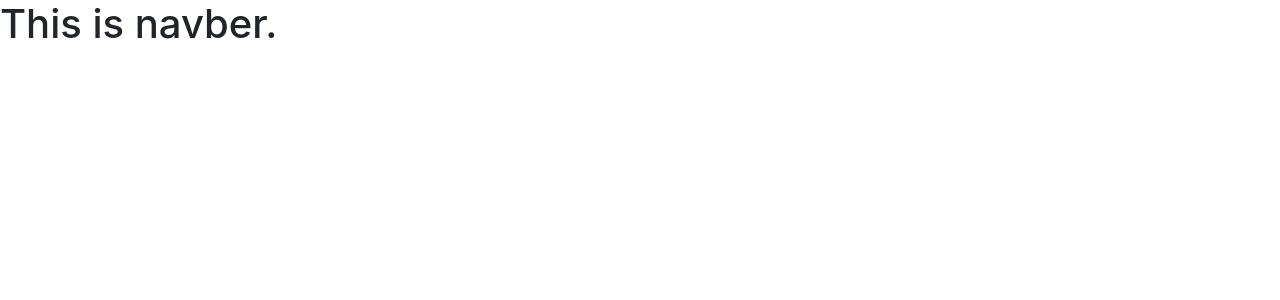
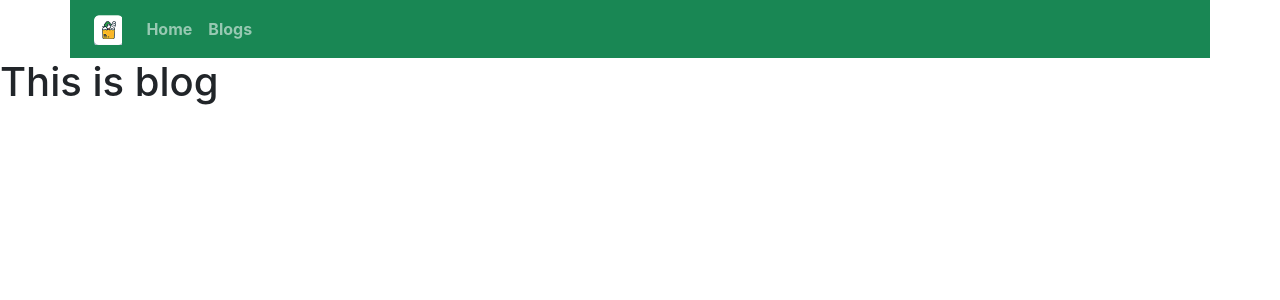
Before and after one commit to jrtanmoy/warehouse-management-clint-site, a React (Create React App) app: page /blogs in a window 1280 px wide. Before the commit this address had no page. Shown: the top 300 px of the page. Built offline with nearby package versions, Linux system fonts and the light colour scheme.

Commit message:
basic setup for navber & implement react router

```diff
--- a/src/App.js
+++ b/src/App.js
@@ -2,8 +2,8 @@
 import './App.css';
 import { Route, Routes } from 'react-router-dom';
 import Home from './components/Home/Home';
-import About from './components/About/About';
 import Navber from './components/Navber/Navber';
+import Blogs from './components/Blogs/Blogs';
 
 function App() {
   return (
@@ -11,7 +11,8 @@
       <Navber></Navber>
       <Routes>
         <Route path="/" element={<Home />} />
-        <Route path="about" element={<About />} />
+        <Route path="/home" element={<Home />} />
+        <Route path="/blogs" element={<Blogs />} />
       </Routes>
     </div>
   );
--- a/src/components/About/About.js
+++ b/src/components/Blogs/Blogs.js
@@ -1,11 +1,11 @@
 import React from 'react';
 
-const About = () => {
+const Blogs = () => {
     return (
         <div>
-            <h1>this is about.</h1>
+            <h1>This is blog</h1>
         </div>
     );
 };
 
-export default About;
+export default Blogs;
--- a/src/components/Navber/Navber.js
+++ b/src/components/Navber/Navber.js
@@ -1,10 +1,32 @@
 import React from 'react';
+import { Container, Nav, Navbar, } from 'react-bootstrap';
+import { Link } from 'react-router-dom';
+import logo from '../../images/grocery-logo1.png'
+
+
 
 const Navber = () => {
+
     return (
-        <div>
-            <h1>This is navber.</h1>
-        </div>
+        <>
+            <Navbar className='container' collapseOnSelect expand="lg" sticky='top' bg="success" variant="dark">
+                <Container>
+                    <Navbar.Brand as={Link} to="/">
+                        <img height={30} src={logo} alt="" />
+                    </Navbar.Brand>
+                    <Navbar.Toggle aria-controls="responsive-navbar-nav" />
+                    <Navbar.Collapse id="responsive-navbar-nav">
+                        <Nav className="me-auto fw-bolder">
+                            <Nav.Link as={Link} to="home">Home</Nav.Link>
+                            <Nav.Link as={Link} to="blogs">Blogs</Nav.Link>
+                        </Nav>
+                        <Nav className="fw-bolder">
+
+                        </Nav>
+                    </Navbar.Collapse>
+                </Container>
+            </Navbar>
+        </>
     );
 };
 
```
Also changed, not shown: src/images/grocery-logo1.png (added).
